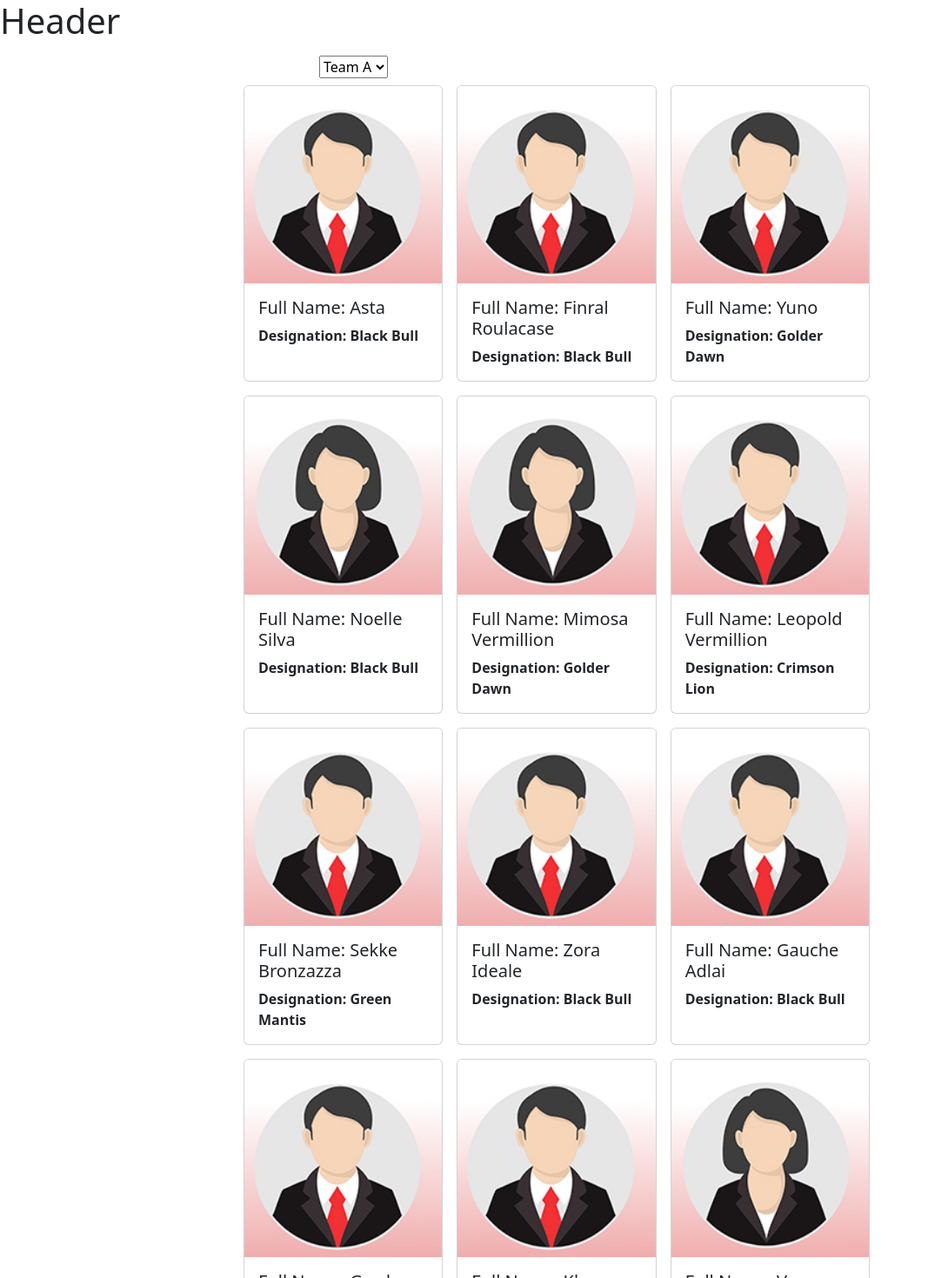
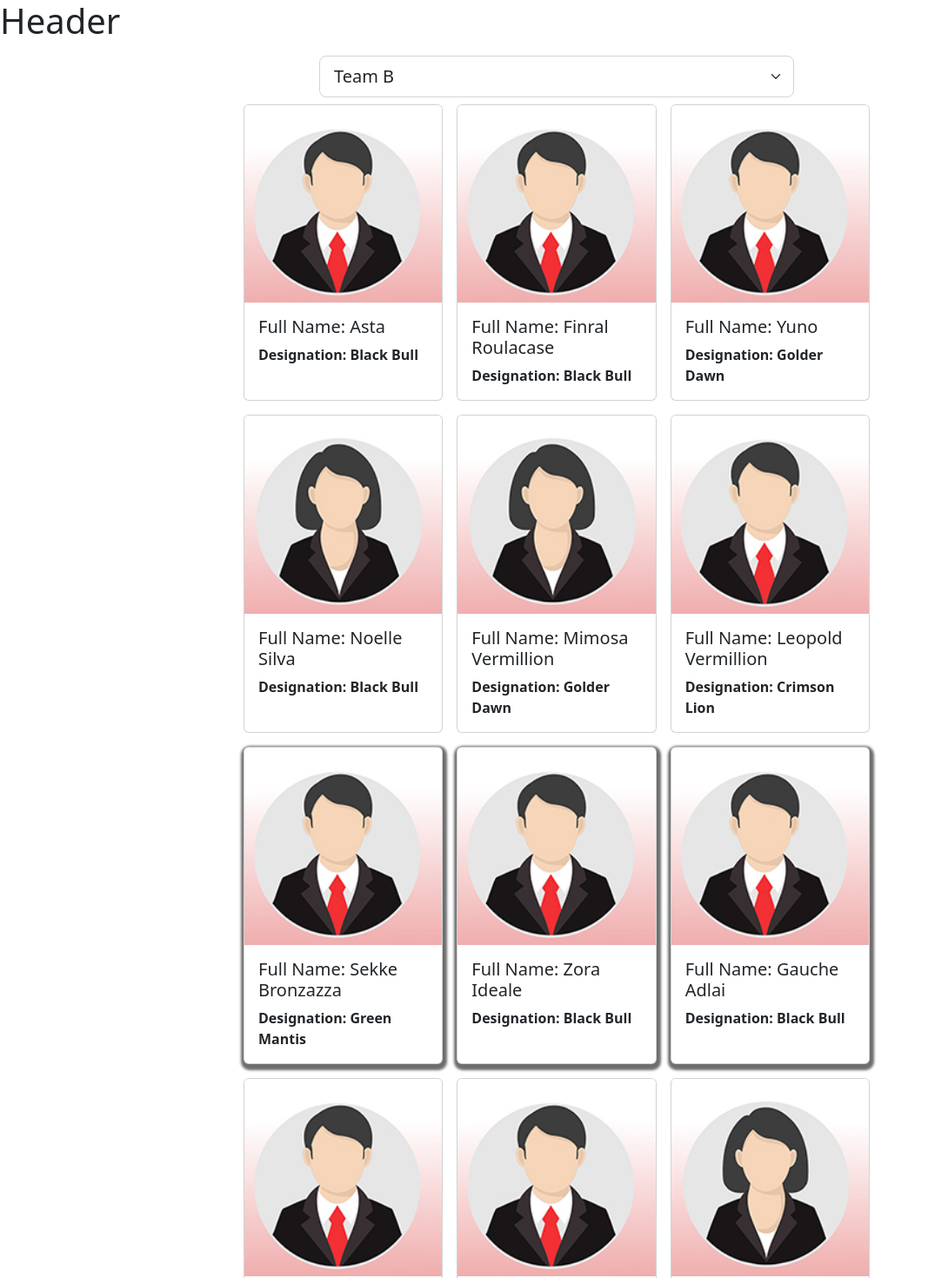
Before and after one commit to mdgabx/team-allocation, a React (Create React App) app: page / in a window 1280 px wide. Shown: the top 1470 px of the page at 87% size, without its empty margins (0-1067 px from the left). Built offline with nearby package versions, Linux system fonts and the light colour scheme.

Commit message:
adding functionality

```diff
--- a/src/assets/styles.scss
+++ b/src/assets/styles.scss
@@ -13,3 +13,7 @@ body {
 .card {
     cursor: pointer;
 }
+
+.standout {
+    box-shadow: 1px 3px 3px 4px #6e6e6e;
+}
--- a/src/components/Employees.js
+++ b/src/components/Employees.js
@@ -23,12 +23,25 @@ const Employees = () => {
 
 
     const [employees, setEmployees] = useState(employeesData);
+    const [selectedTeam, setTeam] = useState("TeamB");
+
+    const handleTeamSelection = (event) =>{
+        setTeam(event.target.value);
+    };
+
+    const handleEmployeeCardClick = (event) => {
+        const transformedEmployees = employees.map((employee) => employee.id === parseInt(event.currentTarget.id)
+            ?(employee.TeamName === selectedTeam) ? {...employee, teamName:''} : { ...employee, teamName: selectedTeam }
+            : employee);
+
+            setEmployees(transformedEmployees);
+    };
 
     return (
         <main className="container">
             <div className="row justify-content-center mt-3 mb-3">
                 <div className="col-6">
-                    <select>
+                    <select className="form-select form-select-lg" value={selectedTeam} onChange={handleTeamSelection}>
                         <option value="TeamA">Team A</option>
                         <option value="TeamB">Team B</option>
                         <option value="TeamC">Team C</option>
@@ -41,7 +54,7 @@ const Employees = () => {
                     {
                     employees.map((employee) => {
                     return (
-                        <div id={employee.id} className="card m-2">
+                        <div key={employee.id} id={employee.id} className={ employee.teamName === selectedTeam ? 'card m-2 standout' : 'card m-2'  } onClick= {handleEmployeeCardClick}>
                           { employee.gender === "male"  && <img src={maleProfile} alt="male profile"  className="card-img-top" />  }
                           { employee.gender === "female"  && <img src={femaleProfile} alt="female profile" className="card-img-top" />  }
                             <div className="card-body">
```
